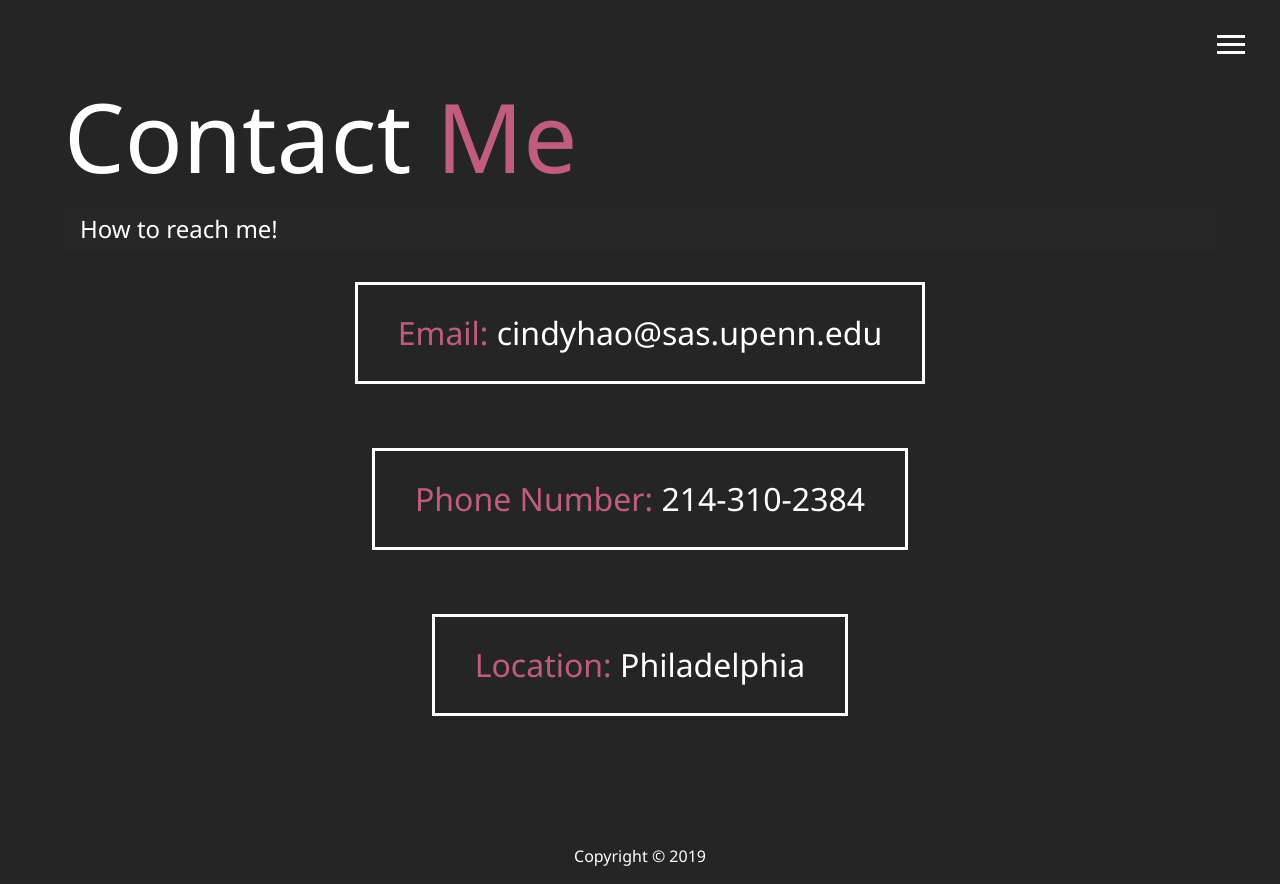
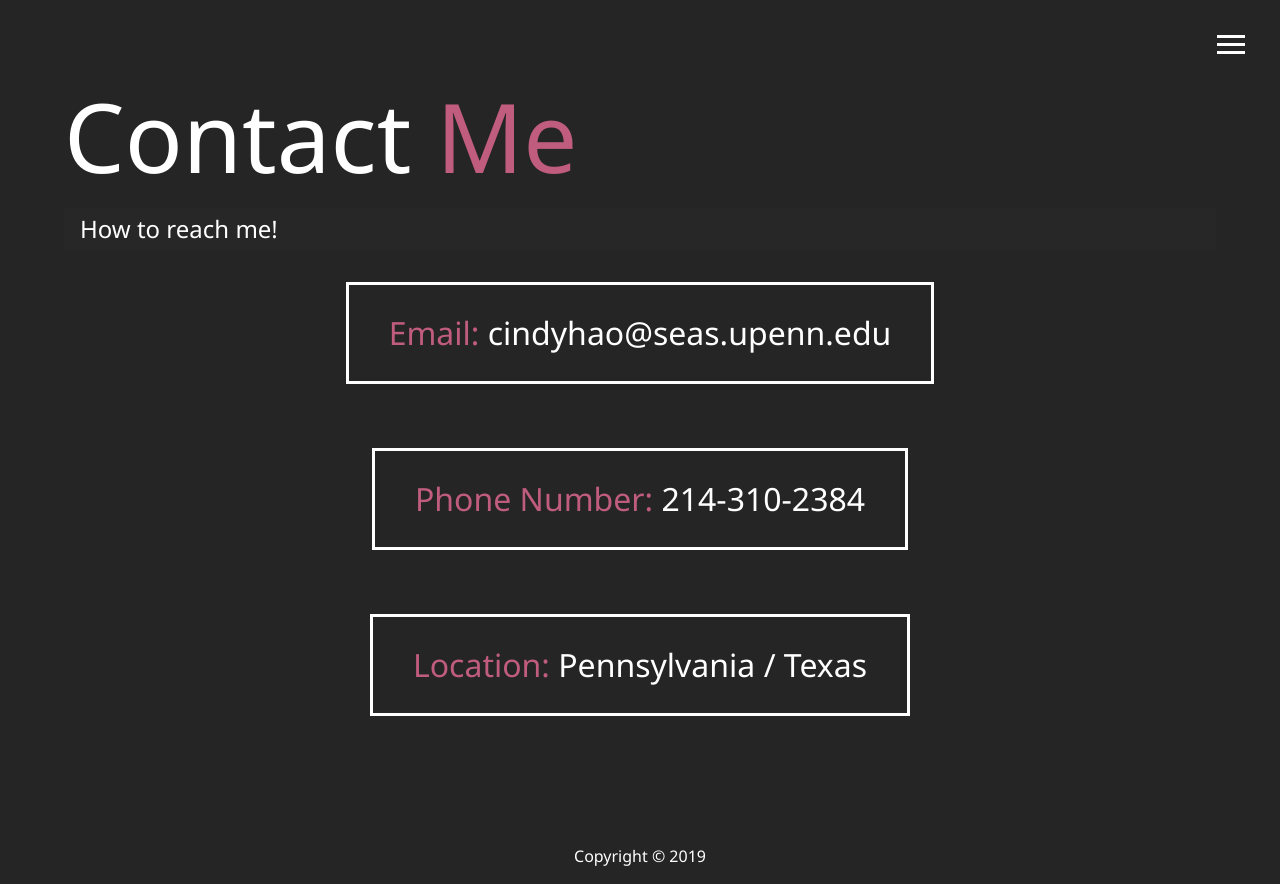
Before and after one commit to haoyxc/portfolio-site, a website: page dist/contact.html in a window 1280 px wide. Drawn offline with Linux system fonts and the light colour scheme.

Commit message:
Update contact info

```diff
--- a/dist/contact.html
+++ b/dist/contact.html
@@ -55,13 +55,13 @@
         How to reach me!
       </h2>
       <div class="boxes">
-        <div><span class="text-secondary">Email: </span>cindyhao@sas.upenn.edu</div>
+        <div><span class="text-secondary">Email: </span>cindyhao@seas.upenn.edu</div>
       </div>
       <div class="boxes">
         <div><span class="text-secondary">Phone Number: </span>214-310-2384</div>
       </div>
       <div class="boxes">
-        <div><span class="text-secondary">Location: </span>Philadelphia</div>
+        <div><span class="text-secondary">Location: </span>Pennsylvania / Texas</div>
       </div>
     </main>
     <footer id="main-footer">
```
